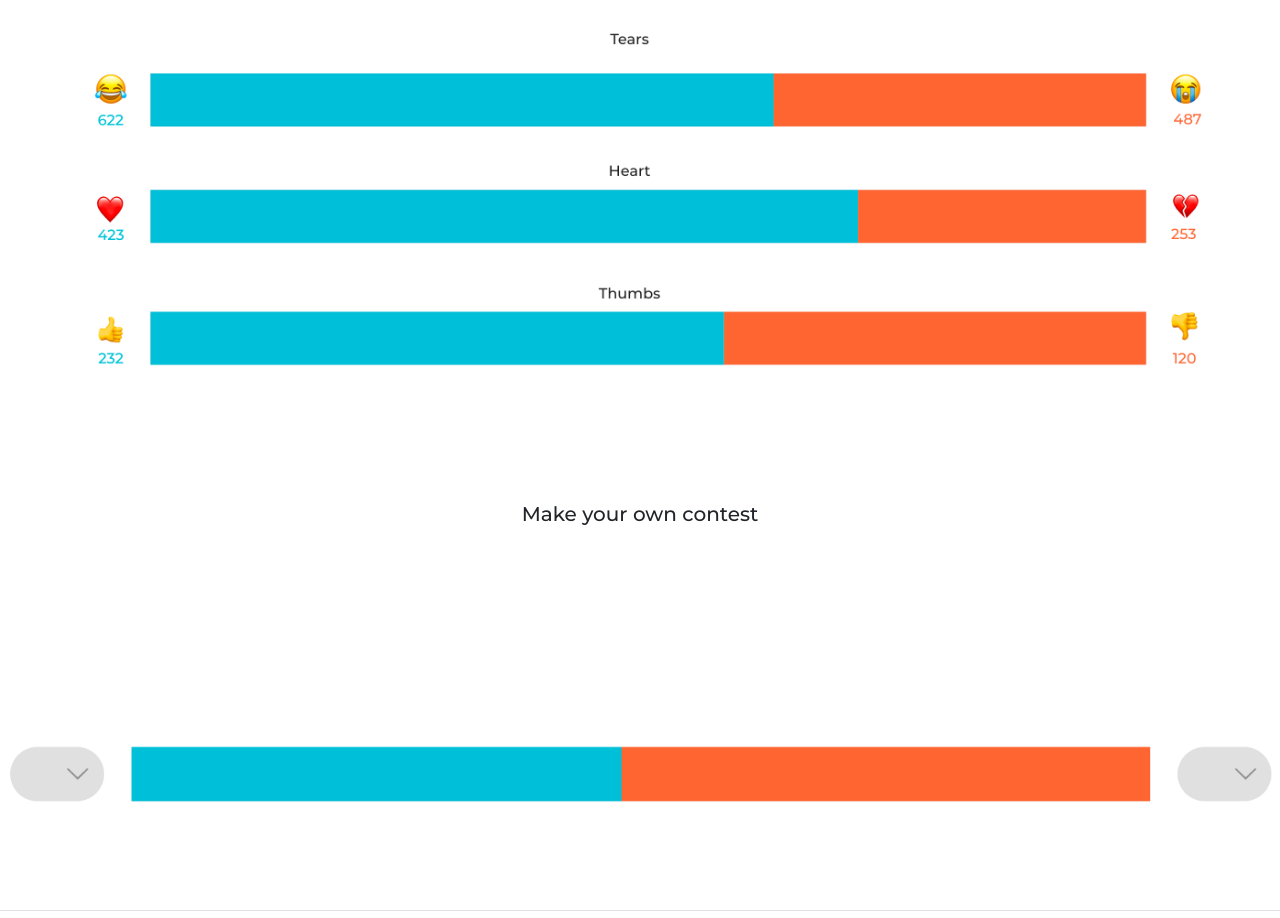
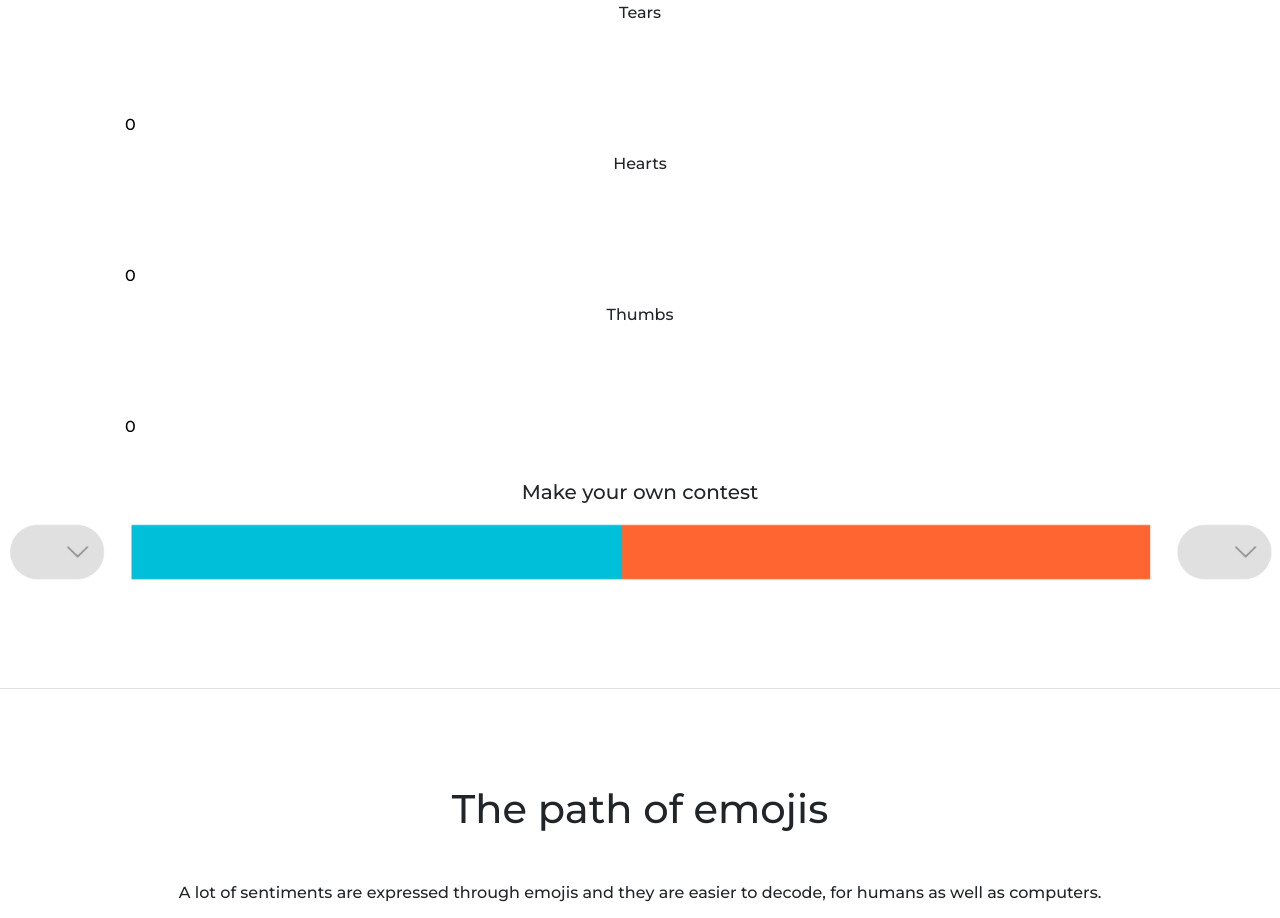
Before and after one commit to allwinwilliams/emoji-sentiments-twitter, a plain HTML site: page index.html in a window 1280 px wide. Shown: the part 1068-1986 px from the top of the page. Drawn offline with nearby package versions, Linux system fonts and the light colour scheme; no server answers.

Commit message:
individual fights added

```diff
--- a/bar-fight.js
+++ b/bar-fight.js
@@ -12,22 +12,68 @@ class BarFight{
     this.height = height;
     this.margins = margins;
     this.isOnlyLive = isOnlyLive;
-    this.DOM_element = DOM_element;
-    this.svg = d3.select(this.DOM_element);
+
     this.left = left;
     this.right = right;
+
     this.graphWidth = this.width - this.margins.left - this.margins.right;
     this.graphHeight = this.height - this.margins.top - this.margins.bottom;
+
+    this.DOM_element = DOM_element;
+
+    this.svg = d3.select(this.DOM_element)
+      .append('svg')
+      .attr('width', this.width)
+      .attr('height', this.height)
+      .attr('class', 'bar-fight-chart');
+
+    this.barChart = this.svg
+      .append('g')
+      .attr('width', this.graphWidth)
+      .attr('height', this.graphHeight)
+      .attr('transform', `translate(${this.margins.left}, ${this.margins.top})`)
+      .attr('class', 'bar-fight-chart-content');
+
+    this.textGroup = this.svg
+      .append('g')
+      .attr('class', 'text-elements')
+      .attr('transform', `translate(${this.width / 12}, ${0})`);
+
     this.counts = {
       left: {
-        emojis: this.left,
-        count: 1,
-        color: '#00bfd7'
+        emoji_codes: this.left,
+        count: 0,
+        color: '#00bfd7',
+        DOM_elements: {
+          label: this.textGroup
+            .append('text')
+            .text(this.renderEmojiChars(this.left))
+            .attr('font-size', '2em')
+            .attr('text-align', 'center')
+            .attr('transform', `translate(${0}, ${50})`),
+          count: this.textGroup
+            .append('text')
+            .text(0)
+            .attr('text-align', 'center')
+            .attr('transform', `translate(${0}, ${100})`)
+        }
       },
       right: {
-        emojis: this.right,
-        count: 1,
-        color: '#ff652f'
+        emoji_codes: this.right,
+        count: 0,
+        color: '#ff652f',
+        DOM_elements: {
+          label: this.textGroup
+            .append('text')
+            .attr('font-size', '2em')
+            .attr('text-align', 'center')
+            .attr('transform', `translate(${1200}, ${50})`),
+          count: this.textGroup
+            .append('text')
+            .text(0)
+            .attr('text-align', 'center')
+            .attr('transform', `translate(${1200}, ${100})`)
+        }
       }
     };
   }
@@ -54,34 +100,51 @@ class BarFight{
     return mycount;
   }
 
-  updateChart(barChart){
+  renderEmojiChars(side){
+    let emoji_chars = _.reduce(side, (text, emoji_code) => {
+      // return text + dataValues(emoji_code).char
+      if(dataValues(emoji_code) != undefined){
+        return text + dataValues(emoji_code).char
+      }
+      return text + ""
+    }, "");
+    // console.log(side, mycount);
+    return emoji_chars;
+  }
+
+  updateChart(){
     if(this.isOnlyLive == true){
-      let left_count = this.sum_counts(left);
-      let right_count = this.sum_counts(right);
+      let left_count = this.sum_counts(this.left);
+      let right_count = this.sum_counts(this.right);
       this.counts.left.count = left_count;
       this.counts.right.count = right_count;
 
-      updateBar(barChart, left_count, right_count);
+      this.updateText(this.left, this.right);
+
+      updateBar(this.barChart, left_count, right_count);
     }else{
-      updateBar(barChart, counts.positive.score, counts.negative.score);
+      updateBar(this.barChart, counts.positive.score, counts.negative.score);
     }
   }
 
+  updateText(){
+    this.counts.left.DOM_elements.label
+      .text(this.renderEmojiChars(this.left));
+
+    this.counts.right.DOM_elements.label
+      .text(this.renderEmojiChars(this.right));
+
+    this.counts.left.DOM_elements.count
+      .text(this.counts.left.count)
+      .attr('fill', this.counts.left.color);
+
+    this.counts.right.DOM_elements.count
+      .text(this.counts.right.count)
+      .attr('fill', this.counts.right.color);
+  }
+
   render(){
-    let svg = this.svg
-      .append('svg')
-      .attr('width', this.width)
-      .attr('height', this.height)
-      .attr('class', 'bar-fight-chart');
-
-    let barChart = svg
-      .append('g')
-      .attr('width', this.graphWidth)
-      .attr('height', this.graphHeight)
-      .attr('transform', `translate(${this.margins.left}, ${this.margins.top})`)
-      .attr('class', 'bar-fight-chart-content');
-
-    let barElements = barChart
+    this.barChart
       .selectAll('rect')
       .data([this.counts.left, this.counts.right])
       .enter()
@@ -90,26 +153,45 @@ class BarFight{
       .attr('height', graphHeight)
       .attr('fill', d => d.color);
       // .attr('id', d => `bar-${d.name}`);
-
-    let textLabelGroup = svg
-      .append('g')
-      .attr('id', 'text-elements')
-      .attr('transform', `translate(${100}, ${100})`);
-
-    return barChart;
   }
 }
 
 let fight_1 = new BarFight(1500,
-  200,
-  margins = {'top': 100, 'right': 300, 'bottom': 100, 'left': 300},
+  100,
+  margins = {'top': 10, 'right': 300, 'bottom': 100, 'left': 300},
   isOnlyLive = true,
   DOM_element = "#fight-1",
   left = ['1F602'],
   right = ['1F62D']
 );
-let fight_1_barChart = fight_1.render();
+
+fight_1.render();
+
+let fight_2 = new BarFight(1500,
+  100,
+  margins = {'top': 10, 'right': 300, 'bottom': 100, 'left': 300},
+  isOnlyLive = true,
+  DOM_element = "#fight-2",
+  left = ['2764'],
+  right = ['1F494']
+);
+
+
+fight_2.render();
+
+let fight_3 = new BarFight(1500,
+  100,
+  margins = {'top': 10, 'right': 300, 'bottom': 100, 'left': 300},
+  isOnlyLive = true,
+  DOM_element = "#fight-3",
+  left = ['1F44D'],
+  right = ['1F44E']
+);
+
+fight_3.render();
 
 setInterval(()=>{
-  fight_1.updateChart(fight_1_barChart);
-}, 1000);
+  fight_1.updateChart();
+  fight_2.updateChart();
+  fight_3.updateChart();
+}, 100);
--- /dev/null
+++ b/helpers.js
@@ -0,0 +1,40 @@
+let getIdOfSentiment = (sentiment_type = 'tears') => {
+  let club = {
+    positive: [],
+    negative: []
+  }
+  let emojis = _.pickBy(emoji_store, emoji => emoji.sentiment_type == sentiment_type);
+  _.map(emojis, emoji => {
+    if(emoji.sentiment == 'positive'){
+      club.positive.push(emoji.id)
+    }
+    if(emoji.sentiment == 'negative'){
+      club.negative.push(emoji.id)
+    }
+  });
+  return club;
+};
+
+let dataValues = (id) =>{
+  return emoji_store[id];
+};
+
+let emoji_id_to_char = (id) =>{
+  return emoji_store[id].char;
+}
+
+let contest = (sentiment_type = 'tears') => {
+  let emoji_counts = {
+    positive: 0,
+    negative: 0
+  };
+  let club = getIdOfSentiment(sentiment_type);
+  _.map(club, (id) => {
+    if(emoji_store[id].sentiment == 'positive'){
+
+    }
+    if(emoji_store[id].sentiment == 'negative'){
+
+    }
+  })
+};
--- a/index.html
+++ b/index.html
@@ -13,7 +13,6 @@
     <script src="https://cdn.jsdelivr.net/npm/bootstrap@4.5.3/dist/js/bootstrap.bundle.min.js" integrity="sha384-ho+j7jyWK8fNQe+A12Hb8AhRq26LrZ/JpcUGGOn+Y7RsweNrtN/tE3MoK7ZeZDyx" crossorigin="anonymous"></script>
     <script src="https://cdn.jsdelivr.net/npm/lodash@4.17.20/lodash.min.js"></script>
     <script src="https://d3js.org/d3.v6.min.js"></script>
-    <script src="https://cdnjs.cloudflare.com/ajax/libs/p5.js/1.1.9/p5.js"></script>
   </head>
   <body>
     <div class="header mb-0">
@@ -44,7 +43,6 @@
     <div id="header-chart-container" class="mb-5 pb-5 pt-2">
     </div>
 
-    <img id="bubble-spread" class="w-100" src="./assets/bubble-dummy.png"/>
     <img id="roller-coaster" class="w-100 mt-2" src="./assets/roller-coaster.png"/>
     <img id="emoji-battle" class="w-100" src="./assets/emoji-battle.png"/>
 
@@ -53,9 +51,6 @@
         <div class="row mx-5">
           <div id="bar-race-button" class="col header-theme bar-race rounded-pill my-1 mx-5 active" onclick="barRace()">
             Bar race
-          </div>
-          <div id="button-spread-button" class="col header-theme bubble-blossom rounded-pill mx-5 my-1" onclick="bubblesSpread()">
-            Bubbles spread
           </div>
           <div id="roller-coaster-button" class="col header-theme roller-coaster rounded-pill mx-5 my-1" onclick="rollerCoaster()">
             Roller coster
@@ -70,14 +65,27 @@
     <div class="content mt-5 pt-5">
       <div class="text-center">
         <h5>Pair contests</h5>
-        <div class="dummy-div mt-5">
-          <img class="w-100" src = "./assets/content-dummy.png" />
+        <div class="text-center mt-5">
+          <div class="my-4">
+            <h6>Tears<h6>
+            <div id="fight-1"></div>
+          </div>
+          <div class="my-4">
+            <h6>Hearts</h6>
+            <div id="fight-2"></div>
+          </div>
+          <div class="my-4">
+            <h6>Thumbs</h6>
+            <div id="fight-3"></div>
+          </div>
         </div>
+
         <div class="my-5 pb-5">
           <h5>Make your own contest</h5>
-          <div id="fight-1"></div>
           <div>
             <img class="w-100" src="./assets/own-contest-dummy.png" />
+
+            <div id="user-contest"></div>
           </div>
         </div>
         <div class="text-content text-center my-5 py-5 border-top">
@@ -99,9 +107,11 @@
       </div>
     </footer>
 
+    <script src="./script.js" charset="utf-8"></script>
     <script src="./services.js" charset="utf-8"></script>
+    <script src="./helpers.js" charset="utf-8"></script>
     <script src="./header-script.js" charset="utf-8"></script>
     <script src="./bar-fight.js" charset="utf-8"></script>
-    <script src="./script.js" charset="utf-8"></script>
+
   </body>
 </html>
--- a/script.js
+++ b/script.js
@@ -1,50 +1,10 @@
-let getIdOfSentiment = (sentiment_type = 'tears') => {
-  let club = {
-    positive: [],
-    negative: []
-  }
-  let emojis = _.pickBy(emoji_store, emoji => emoji.sentiment_type == sentiment_type);
-  _.map(emojis, emoji => {
-    if(emoji.sentiment == 'positive'){
-      club.positive.push(emoji.id)
-    }
-    if(emoji.sentiment == 'negative'){
-      club.negative.push(emoji.id)
-    }
-  });
-  return club;
-};
-
-let dataValues = (id) =>{
-  return  emoji_store[id];
-};
-
-let contest = (sentiment_type = 'tears') => {
-  let emoji_counts = {
-    positive: 0,
-    negative: 0
-  };
-  let club = getIdOfSentiment(sentiment_type);
-  _.map(club, (id) => {
-    if(emoji_store[id].sentiment == 'positive'){
-
-    }
-    if(emoji_store[id].sentiment == 'negative'){
-
-    }
-  })
-};
-
 let startTime = new Date($.now());
-
-$('#bubble-spread').hide();
 $('#roller-coaster').hide();
 $('#emoji-battle').hide();
 
 let barRace = () => {
   $('#header-chart-container').show();
   $('#roller-coaster').hide();
-  $('#bubble-spread').hide();
   $('#emoji-battle').hide();
   $('#bar-race-button').addClass('active');
   $('#button-spread-button').removeClass('active');
@@ -52,20 +12,8 @@ let barRace = () => {
   $('#emoji-battle-button').removeClass('active');
 };
 
-let bubblesSpread = () => {
-  $('#header-chart-container').hide();
-  $('#roller-coaster').hide();
-  $('#bubble-spread').show();
-  $('#emoji-battle').hide();
-  $('#bar-race-button').removeClass('active');
-  $('#button-spread-button').addClass('active');
-  $('#roller-coaster-button').removeClass('active');
-  $('#emoji-battle-button').removeClass('active');
-};
-
 let rollerCoaster = () => {
   $('#header-chart-container').hide();
-  $('#bubble-spread').hide();
   $('#roller-coaster').show();
   $('#emoji-battle').hide();
   $('#bar-race-button').removeClass('active');
@@ -76,7 +24,6 @@ let rollerCoaster = () => {
 
 let emojiBattle = () => {
   $('#header-chart-container').hide();
-  $('#bubble-spread').hide();
   $('#roller-coaster').hide();
   $('#emoji-battle').show();
   $('#bar-race-button').removeClass('active');
```
